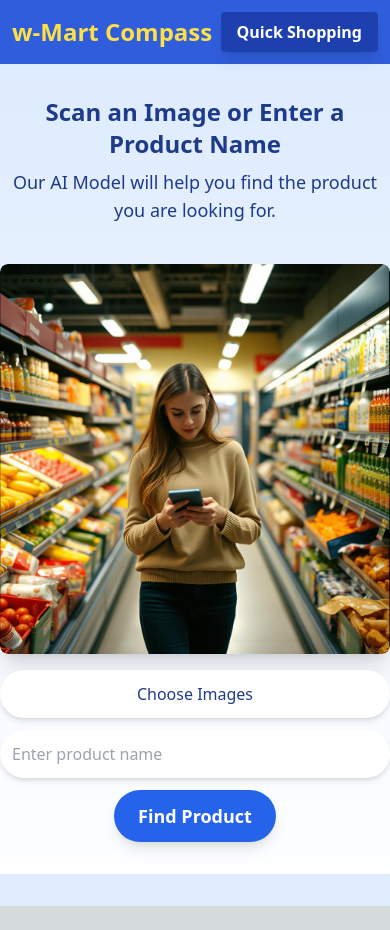
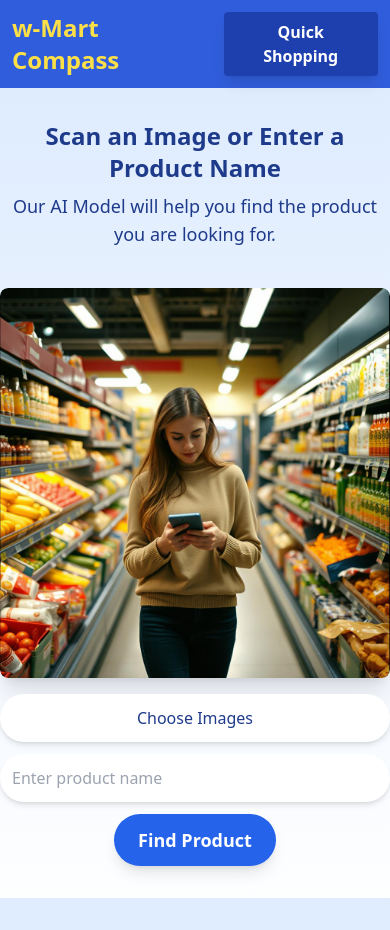
Before and after one commit to achalbajpai/Walmart-Compass, a Next.js app in the folder my-app/: page / in a window 390 px wide. Before the commit the page ends 906 px from the top, so only its background shows below. Built offline with nearby package versions, Linux system fonts and the light colour scheme.

Commit message:
Update page.tsx

```diff
--- a/my-app/src/app/page.tsx
+++ b/my-app/src/app/page.tsx
@@ -95,7 +95,7 @@ const Home: React.FC = () => {
           </a>
           <motion.button
             onClick={handleQuickShopping}
-            className="py-2 px-4 rounded bg-blue-800 text-white font-semibold hover:bg-blue-900 transition shadow-lg"
+            className="py-2 px-4 rounded bg-blue-800 text-white font-semibold hover:bg-blue-900 transition shadow-lg ml-4 md:ml-8"
             whileHover={{ scale: 1.05 }}
             whileTap={{ scale: 0.95 }}
           >
```
